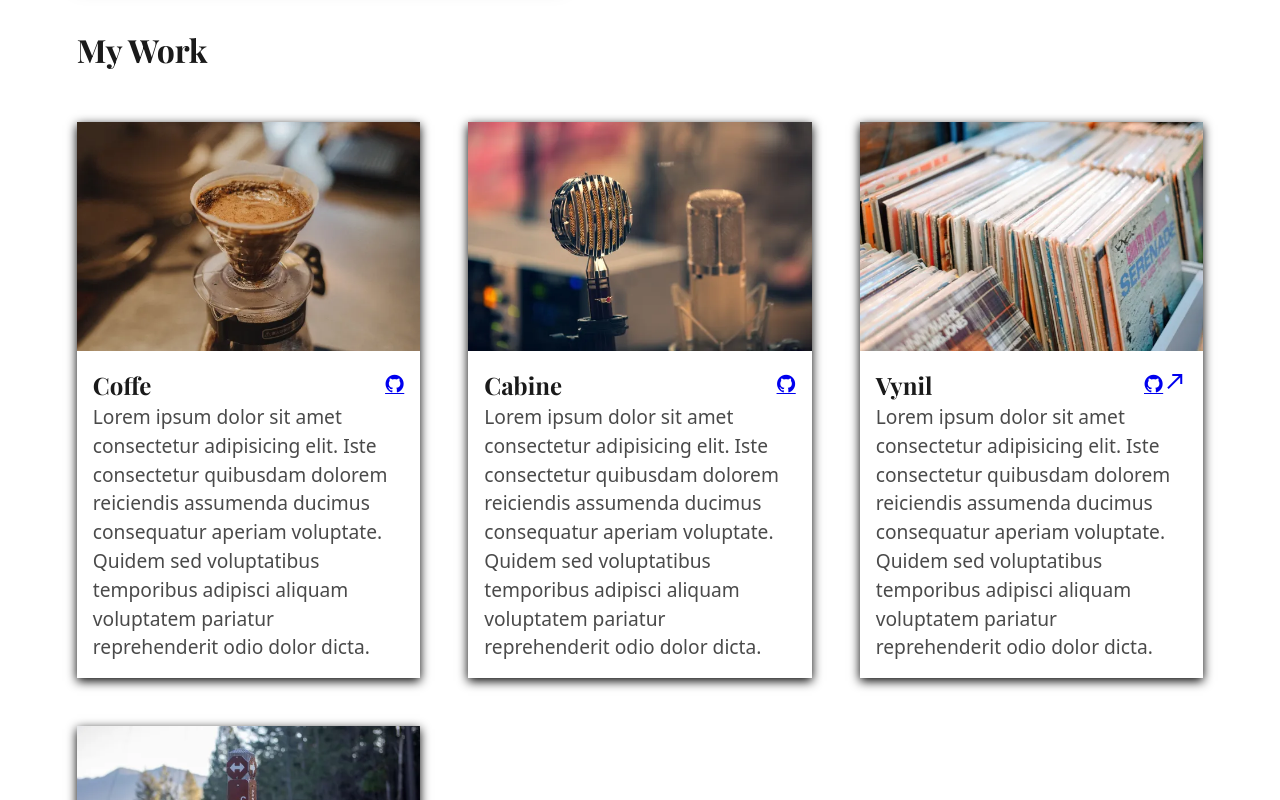
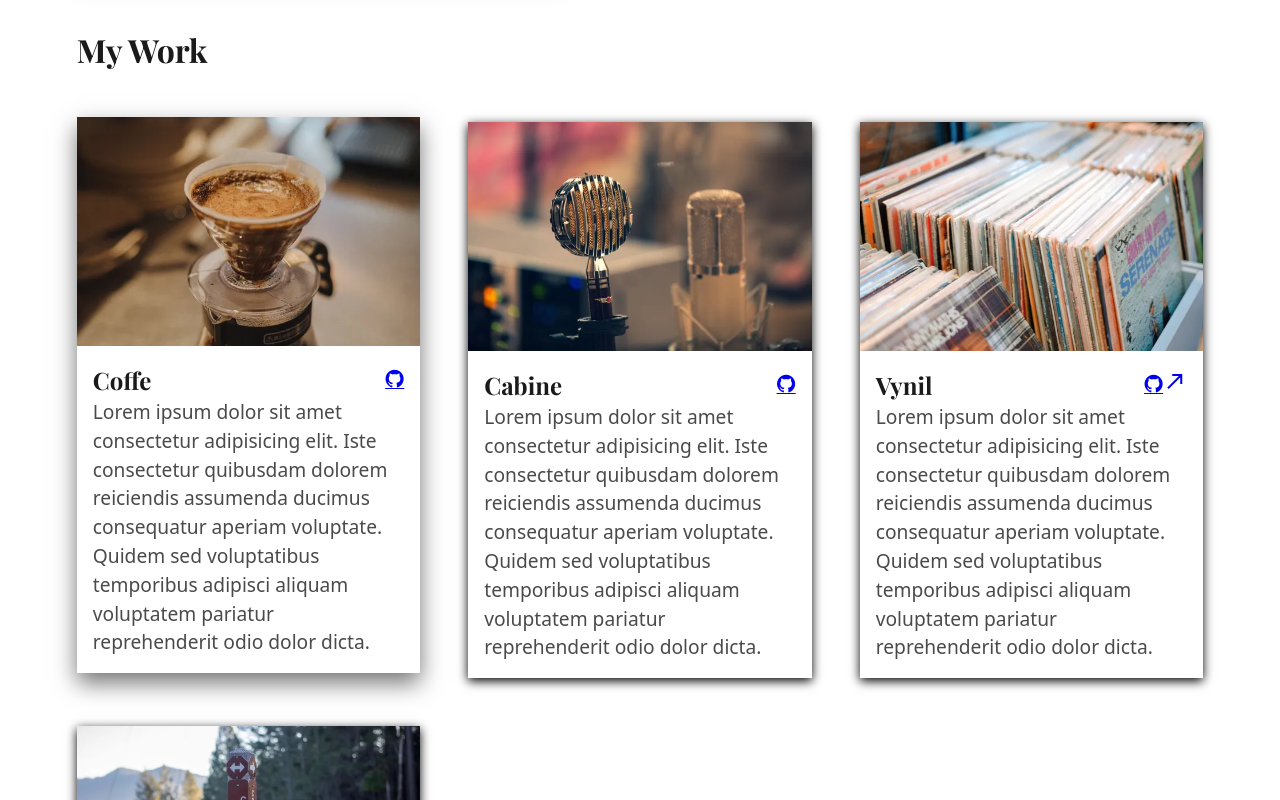
Before and after one commit to Aurel-Charles/Project-Homepage-TOP, a website built with webpack: page src/homepage.html in a window 1280 px wide. In both pictures the pointer is over the element 248 px from the left and 1010 px from the top of the page. Shown: the part 610-1410 px from the top of the page. Built offline with nearby package versions, Linux system fonts and the light colour scheme.

Commit message:
feat: hover on card

```diff
--- a/src/style.css
+++ b/src/style.css
@@ -94,9 +94,6 @@
 
 
   /* --- Header --- */
-  /* Le bandeau est une couche décorative en position absolue (z-index -1),
-     isolée dans le header. Tout le reste passe devant sans avoir à être
-     positionné, et .hero-name peut s'ancrer sur le header en tablette. */
 
   header{
     position: relative;
@@ -109,7 +106,7 @@
     inset: 0 0 auto 0;
     z-index: -1;
     background-color: var(--color-one);
-    /* bord bas en diagonale : la queue gauche descend plus bas que la droite */
+
     clip-path: polygon(0 0, 100% 0, 100% 52%, 0 96%);
   }
 
@@ -117,7 +114,7 @@
     padding: 0 1rem 1.5rem;
   }
 
-  /* pile photo + nom */
+  /* pile photo + name */
   .hero-figure{
     display: grid;
     grid-template-areas: "stack";
@@ -190,6 +187,17 @@
 
   .card{
     box-shadow: 0 3px 10px black;
+    transition: transform 0.3s ease-in-out, box-shadow 0.3s ease-in-out;
+  }
+
+  .card:hover{
+    transform: translateY(-5px);
+    box-shadow: 0 10px 22px rgb(0 0 0 / 0.55);
+  }
+
+  /* découpe le zoom : sans ça l'image agrandie déborde de la carte */
+  .picture-card{
+    overflow: hidden;
   }
 
   .card img {
@@ -197,6 +205,22 @@
     aspect-ratio: 3 / 2;
     object-fit: cover;
     object-position: center;
+    transition: transform 0.4s ease-in-out;
+  }
+
+  /* piloté par le survol de la CARTE, pas de l'image : les deux
+     animations restent synchronisées où que soit le curseur */
+  .card:hover img{
+    transform: scale(1.1);
+  }
+
+  @media (prefers-reduced-motion: reduce){
+    .card, .card img{
+      transition: none;
+    }
+    .card:hover, .card:hover img{
+      transform: none;
+    }
   }
 
   .footer-card{
@@ -269,13 +293,12 @@
 
 
   /* =======================================================
-     Tablette — le texte habille la photo (float)
+     Tablette
      ======================================================= */
 
   @media screen and (min-width: 660px) {
 
     header{
-
       /* l'écart nom / carte = padding-top - (top du nom + sa hauteur de ligne) */
       padding: 8rem 0 3rem;
     }
@@ -307,10 +330,6 @@
     }
 
     .hero-name{
-      /* sort de la pile pour se poser sur le bandeau, en haut à droite.
-         S'ancre sur le header, seul ancêtre positionné — mais on lui donne
-         le même axe et la même largeur que la carte, à 4 % près, pour que
-         les deux ne divergent pas quand la fenêtre s'élargit. */
       position: absolute;
       z-index: 2;
       top: 3.5rem;
@@ -342,7 +361,7 @@
 
 
   /* =======================================================
-     Desktop — photo à gauche, carte à droite, nom dans la photo
+     Desktop
      ======================================================= */
 
   @media screen and (min-width: 1000px) {
```
